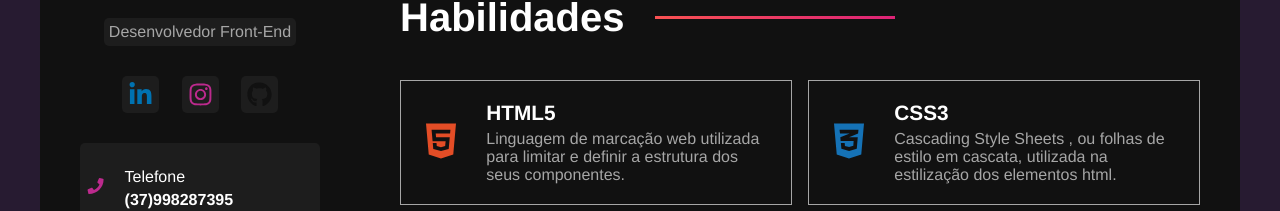
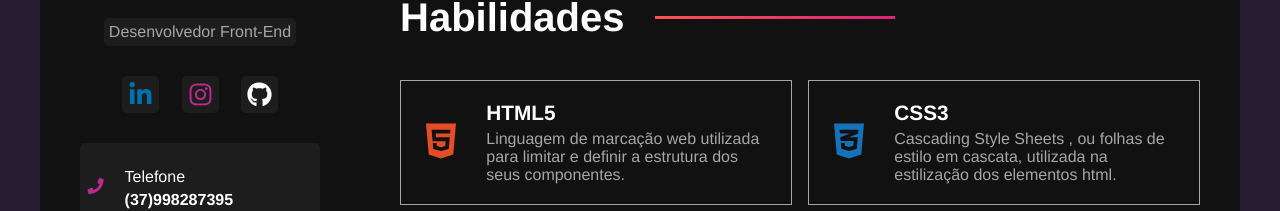
Before and after one commit to AllanC12/meu_portfolio, a React (Create React App) app: page / in a window 1280 px wide. Shown: the part 356-567 px from the top of the page. Built offline with nearby package versions, Linux system fonts and the light colour scheme.

Commit message:
alteração em icone do github

```diff
--- a/src/components/sass_components/ProfileContainer.scss
+++ b/src/components/sass_components/ProfileContainer.scss
@@ -47,6 +47,6 @@
     }
 
     .github{
-        color: #111;
+        color: #fff;
     }
 }
```
